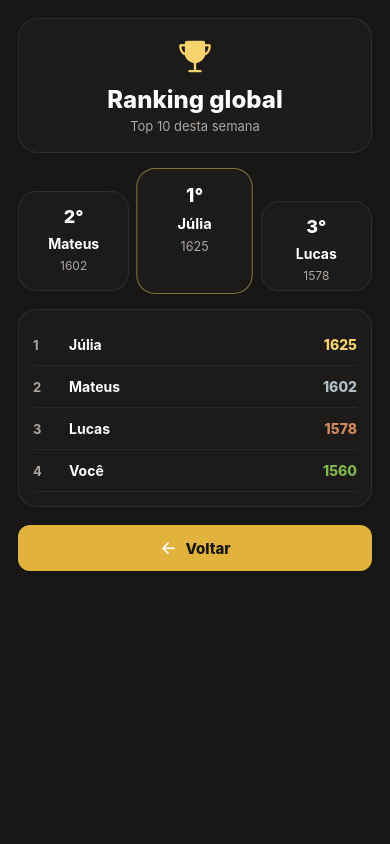
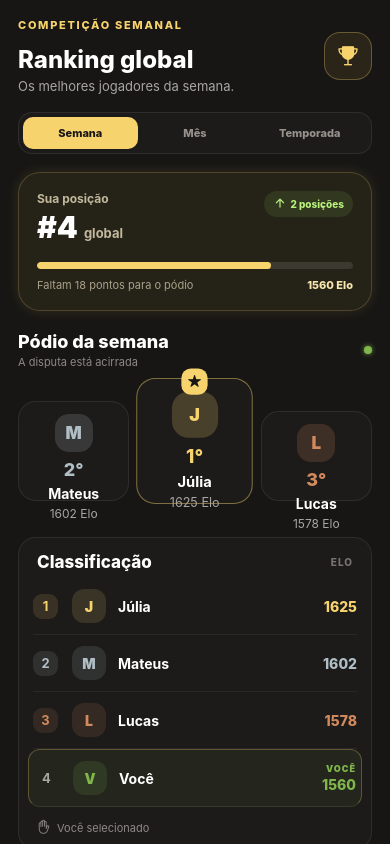
Before and after one commit to Renessey/WinXadrez, a React Native app: screen /Leaderboard in a window 390 px wide. Built offline with nearby package versions, Linux system fonts and the light colour scheme.

Commit message:
Melhoria da Tela de Ranking

```diff
--- a/src/screens/LeaderboardScreen.tsx
+++ b/src/screens/LeaderboardScreen.tsx
@@ -1,4 +1,4 @@
-import React from 'react';
+import React, { useState } from 'react';
 import { View, Text, StyleSheet, TouchableOpacity, ScrollView } from 'react-native';
 import { NativeStackScreenProps } from '@react-navigation/native-stack';
 import { Ionicons } from '@expo/vector-icons';
@@ -14,42 +14,132 @@ const rankings = [
 ];
 
 export default function LeaderboardScreen({ navigation }: Props) {
+  const [selectedPeriod, setSelectedPeriod] = useState('Semana');
+  const [selectedPlayer, setSelectedPlayer] = useState('Você');
+  const periodOptions = ['Semana', 'Mês', 'Temporada'];
+  const periodDescription = selectedPeriod === 'Semana'
+    ? 'Os melhores jogadores da semana.'
+    : selectedPeriod === 'Mês'
+      ? 'Os melhores jogadores do mês.'
+      : 'O ranking geral da temporada.';
+
   return (
     <ScrollView style={styles.container} contentContainerStyle={styles.content}>
-      <View style={styles.heroCard}>
-        <Ionicons name="trophy" size={36} color="#f7d36d" />
+      <View style={styles.header}>
+        <View>
+          <Text style={styles.eyebrow}>Competição semanal</Text>
           <Text style={styles.title}>Ranking global</Text>
-        <Text style={styles.subtitle}>Top 10 desta semana</Text>
+          <Text style={styles.subtitle}>{periodDescription}</Text>
+        </View>
+        <View style={styles.trophyBadge}>
+          <Ionicons name="trophy" size={22} color="#f7d36d" />
+        </View>
       </View>
 
+      <View style={styles.periodSwitcher}>
+        {periodOptions.map((period) => (
+          <TouchableOpacity
+            key={period}
+            style={[styles.periodOption, selectedPeriod === period && styles.periodOptionActive]}
+            activeOpacity={0.8}
+            onPress={() => setSelectedPeriod(period)}
+          >
+            <Text style={[styles.periodText, selectedPeriod === period && styles.periodTextActive]}>
+              {period}
+            </Text>
+          </TouchableOpacity>
+        ))}
+      </View>
+
+      <View style={styles.heroCard}>
+        <View style={styles.heroTopLine}>
+          <View>
+            <Text style={styles.heroLabel}>Sua posição</Text>
+            <Text style={styles.heroPosition}>#4 <Text style={styles.heroPositionUnit}>global</Text></Text>
+          </View>
+          <View style={styles.upBadge}>
+            <Ionicons name="arrow-up" size={13} color="#b9f27c" />
+            <Text style={styles.upText}>2 posições</Text>
+          </View>
+        </View>
+        <View style={styles.heroProgressTrack}>
+          <View style={styles.heroProgressFill} />
+        </View>
+        <View style={styles.heroFooter}>
+          <Text style={styles.heroHint}>Faltam 18 pontos para o pódio</Text>
+          <Text style={styles.heroScore}>1560 Elo</Text>
+        </View>
+      </View>
+
+      <View style={styles.podiumSection}>
+        <View style={styles.sectionHeader}>
+          <View>
+            <Text style={styles.sectionTitle}>Pódio da semana</Text>
+            <Text style={styles.sectionSubtitle}>A disputa está acirrada</Text>
+          </View>
+          <View style={styles.liveDot} />
+        </View>
         <View style={styles.podium}>
           <View style={[styles.podiumCard, styles.second]}>
-          <Text style={styles.position}>2°</Text>
+            <View style={[styles.podiumAvatar, { backgroundColor: 'rgba(176,190,197,0.18)' }]}>
+              <Text style={[styles.podiumAvatarText, { color: '#b0bec5' }]}>M</Text>
+            </View>
+            <Text style={[styles.position, { color: '#b0bec5' }]}>2°</Text>
             <Text style={styles.playerName}>Mateus</Text>
-          <Text style={styles.playerScore}>1602</Text>
+            <Text style={styles.playerScore}>1602 Elo</Text>
           </View>
           <View style={[styles.podiumCard, styles.first]}>
-          <Text style={styles.position}>1°</Text>
+            <View style={styles.crown}><Ionicons name="star" size={13} color="#171614" /></View>
+            <View style={[styles.podiumAvatar, styles.firstAvatar]}>
+              <Text style={[styles.podiumAvatarText, { color: '#f7d36d' }]}>J</Text>
+            </View>
+            <Text style={[styles.position, { color: '#f7d36d' }]}>1°</Text>
             <Text style={styles.playerName}>Júlia</Text>
-          <Text style={styles.playerScore}>1625</Text>
+            <Text style={styles.playerScore}>1625 Elo</Text>
           </View>
           <View style={[styles.podiumCard, styles.third]}>
-          <Text style={styles.position}>3°</Text>
+            <View style={[styles.podiumAvatar, { backgroundColor: 'rgba(209,138,93,0.18)' }]}>
+              <Text style={[styles.podiumAvatarText, { color: '#d18a5d' }]}>L</Text>
+            </View>
+            <Text style={[styles.position, { color: '#d18a5d' }]}>3°</Text>
             <Text style={styles.playerName}>Lucas</Text>
-          <Text style={styles.playerScore}>1578</Text>
+            <Text style={styles.playerScore}>1578 Elo</Text>
+          </View>
         </View>
       </View>
 
       <View style={styles.panel}>
+        <View style={styles.listHeader}>
+          <Text style={styles.listTitle}>Classificação</Text>
+          <Text style={styles.listMeta}>ELO</Text>
+        </View>
         {rankings.map((player, index) => (
-          <View key={player.name} style={styles.rankRow}>
+          <TouchableOpacity
+            key={player.name}
+            style={[styles.rankRow, player.name === 'Você' && styles.currentUserRow, selectedPlayer === player.name && styles.selectedPlayerRow]}
+            activeOpacity={0.75}
+            onPress={() => setSelectedPlayer(player.name)}
+          >
             <View style={styles.rankLeft}>
-              <Text style={styles.rankIndex}>{index + 1}</Text>
+              <View style={[styles.rankIndexBadge, index < 3 && { backgroundColor: player.accent + '22' }]}>
+                <Text style={[styles.rankIndex, index < 3 && { color: player.accent }]}>{index + 1}</Text>
+              </View>
+              <View style={[styles.listAvatar, { backgroundColor: player.accent + '22' }]}>
+                <Text style={[styles.listAvatarText, { color: player.accent }]}>{player.name.charAt(0)}</Text>
+              </View>
               <Text style={styles.rankName}>{player.name}</Text>
             </View>
+            <View style={styles.scoreGroup}>
+              {player.name === 'Você' && <Text style={styles.youLabel}>VOCÊ</Text>}
               <Text style={[styles.rankScore, { color: player.accent }]}>{player.score}</Text>
             </View>
+          </TouchableOpacity>
         ))}
+
+        <View style={styles.selectionHint}>
+          <Ionicons name="hand-left-outline" size={14} color="#8d8985" />
+          <Text style={styles.selectionText}>{selectedPlayer} selecionado</Text>
+        </View>
       </View>
 
       <TouchableOpacity
@@ -73,14 +163,42 @@ const styles = StyleSheet.create({
     padding: 18,
     paddingBottom: 30,
   },
+  header: {
+    flexDirection: 'row',
+    alignItems: 'center',
+    justifyContent: 'space-between',
+    marginBottom: 18,
+  },
+  eyebrow: {
+    color: '#f7d36d',
+    fontSize: 11,
+    fontWeight: '800',
+    letterSpacing: 1.7,
+    textTransform: 'uppercase',
+    marginBottom: 5,
+  },
+  trophyBadge: {
+    width: 48,
+    height: 48,
+    borderRadius: 16,
+    alignItems: 'center',
+    justifyContent: 'center',
+    backgroundColor: '#2a2518',
+    borderWidth: 1,
+    borderColor: 'rgba(247,211,109,0.3)',
+  },
   heroCard: {
-    backgroundColor: '#1d1b1a',
-    borderRadius: 20,
+    backgroundColor: '#252218',
+    borderRadius: 22,
     borderWidth: 1,
-    borderColor: 'rgba(255,255,255,0.08)',
+    borderColor: 'rgba(247,211,109,0.2)',
     padding: 18,
-    alignItems: 'center',
-    marginBottom: 18,
+    marginBottom: 20,
+    shadowColor: '#f7d36d',
+    shadowOffset: { width: 0, height: 0 },
+    shadowOpacity: 0.12,
+    shadowRadius: 14,
+    elevation: 4,
   },
   title: {
     color: '#ffffff',
@@ -92,6 +210,123 @@ const styles = StyleSheet.create({
     color: '#a8a5a2',
     fontSize: 13,
     marginTop: 4,
+  },
+  periodSwitcher: {
+    flexDirection: 'row',
+    backgroundColor: '#1d1b1a',
+    borderRadius: 14,
+    padding: 4,
+    marginBottom: 18,
+    borderWidth: 1,
+    borderColor: 'rgba(255,255,255,0.08)',
+  },
+  periodOption: {
+    flex: 1,
+    alignItems: 'center',
+    paddingVertical: 9,
+    borderRadius: 10,
+  },
+  periodOptionActive: {
+    backgroundColor: '#f7d36d',
+  },
+  periodText: {
+    color: '#96918c',
+    fontSize: 11,
+    fontWeight: '800',
+  },
+  periodTextActive: {
+    color: '#171614',
+  },
+  heroTopLine: {
+    flexDirection: 'row',
+    alignItems: 'flex-start',
+    justifyContent: 'space-between',
+  },
+  heroLabel: {
+    color: '#c2b99d',
+    fontSize: 12,
+    fontWeight: '700',
+  },
+  heroPosition: {
+    color: '#ffffff',
+    fontSize: 30,
+    fontWeight: '900',
+    marginTop: 3,
+  },
+  heroPositionUnit: {
+    color: '#c2b99d',
+    fontSize: 13,
+    fontWeight: '700',
+  },
+  upBadge: {
+    flexDirection: 'row',
+    alignItems: 'center',
+    gap: 4,
+    backgroundColor: 'rgba(129,182,76,0.14)',
+    borderRadius: 999,
+    paddingHorizontal: 9,
+    paddingVertical: 6,
+  },
+  upText: {
+    color: '#b9f27c',
+    fontSize: 10,
+    fontWeight: '800',
+  },
+  heroProgressTrack: {
+    height: 7,
+    borderRadius: 99,
+    backgroundColor: 'rgba(255,255,255,0.1)',
+    overflow: 'hidden',
+    marginTop: 17,
+  },
+  heroProgressFill: {
+    width: '74%',
+    height: '100%',
+    borderRadius: 99,
+    backgroundColor: '#f7d36d',
+  },
+  heroFooter: {
+    flexDirection: 'row',
+    justifyContent: 'space-between',
+    marginTop: 9,
+  },
+  heroHint: {
+    color: '#aaa189',
+    fontSize: 11,
+  },
+  heroScore: {
+    color: '#f8e7ad',
+    fontSize: 11,
+    fontWeight: '800',
+  },
+  podiumSection: {
+    marginBottom: 18,
+  },
+  sectionHeader: {
+    flexDirection: 'row',
+    alignItems: 'center',
+    justifyContent: 'space-between',
+    marginBottom: 12,
+  },
+  sectionTitle: {
+    color: '#ffffff',
+    fontSize: 18,
+    fontWeight: '800',
+  },
+  sectionSubtitle: {
+    color: '#8d8985',
+    fontSize: 11,
+    marginTop: 3,
+  },
+  liveDot: {
+    width: 8,
+    height: 8,
+    borderRadius: 4,
+    backgroundColor: '#81b64c',
+    shadowColor: '#81b64c',
+    shadowOpacity: 0.8,
+    shadowRadius: 5,
+    elevation: 3,
   },
   podium: {
     flexDirection: 'row',
@@ -107,7 +342,7 @@ const styles = StyleSheet.create({
     borderWidth: 1,
     borderColor: 'rgba(255,255,255,0.08)',
     alignItems: 'center',
-    paddingVertical: 14,
+    paddingVertical: 12,
   },
   first: {
     height: 120,
@@ -124,7 +359,8 @@ const styles = StyleSheet.create({
     color: '#ffffff',
     fontSize: 18,
     fontWeight: '800',
-    marginBottom: 8,
+    marginTop: 7,
+    marginBottom: 5,
   },
   playerName: {
     color: '#ffffff',
@@ -134,7 +370,36 @@ const styles = StyleSheet.create({
   playerScore: {
     color: '#a8a5a2',
     fontSize: 12,
-    marginTop: 6,
+    marginTop: 4,
+  },
+  podiumAvatar: {
+    width: 38,
+    height: 38,
+    borderRadius: 14,
+    alignItems: 'center',
+    justifyContent: 'center',
+    backgroundColor: 'rgba(247,211,109,0.16)',
+  },
+  firstAvatar: {
+    width: 44,
+    height: 44,
+    borderRadius: 16,
+    backgroundColor: 'rgba(247,211,109,0.2)',
+  },
+  podiumAvatarText: {
+    fontSize: 17,
+    fontWeight: '900',
+  },
+  crown: {
+    position: 'absolute',
+    top: -10,
+    width: 25,
+    height: 25,
+    borderRadius: 9,
+    alignItems: 'center',
+    justifyContent: 'center',
+    backgroundColor: '#f7d36d',
+    zIndex: 2,
   },
   panel: {
     backgroundColor: '#1d1b1a',
@@ -143,13 +408,42 @@ const styles = StyleSheet.create({
     borderColor: 'rgba(255,255,255,0.08)',
     padding: 14,
   },
+  listHeader: {
+    flexDirection: 'row',
+    justifyContent: 'space-between',
+    alignItems: 'center',
+    paddingHorizontal: 4,
+    paddingBottom: 6,
+  },
+  listTitle: {
+    color: '#ffffff',
+    fontSize: 17,
+    fontWeight: '800',
+  },
+  listMeta: {
+    color: '#77736f',
+    fontSize: 10,
+    fontWeight: '800',
+    letterSpacing: 1,
+  },
   rankRow: {
     flexDirection: 'row',
     justifyContent: 'space-between',
     alignItems: 'center',
-    paddingVertical: 12,
+    paddingVertical: 11,
     borderBottomWidth: 1,
     borderBottomColor: 'rgba(255,255,255,0.06)',
+  },
+  currentUserRow: {
+    marginHorizontal: -5,
+    paddingHorizontal: 5,
+    borderRadius: 12,
+    backgroundColor: 'rgba(129,182,76,0.08)',
+    borderBottomColor: 'rgba(129,182,76,0.16)',
+  },
+  selectedPlayerRow: {
+    borderColor: 'rgba(247,211,109,0.28)',
+    borderWidth: 1,
   },
   rankLeft: {
     flexDirection: 'row',
@@ -157,10 +451,28 @@ const styles = StyleSheet.create({
     gap: 12,
   },
   rankIndex: {
-    width: 24,
     color: '#a8a5a2',
     fontWeight: '700',
     fontSize: 13,
+  },
+  rankIndexBadge: {
+    width: 25,
+    height: 25,
+    borderRadius: 9,
+    alignItems: 'center',
+    justifyContent: 'center',
+  },
+  listAvatar: {
+    width: 34,
+    height: 34,
+    borderRadius: 12,
+    alignItems: 'center',
+    justifyContent: 'center',
+    marginLeft: 2,
+  },
+  listAvatarText: {
+    fontSize: 14,
+    fontWeight: '900',
   },
   rankName: {
     color: '#ffffff',
@@ -170,6 +482,27 @@ const styles = StyleSheet.create({
   rankScore: {
     fontSize: 14,
     fontWeight: '800',
+  },
+  scoreGroup: {
+    alignItems: 'flex-end',
+  },
+  youLabel: {
+    color: '#81b64c',
+    fontSize: 9,
+    fontWeight: '900',
+    letterSpacing: 1,
+    marginBottom: 2,
+  },
+  selectionHint: {
+    flexDirection: 'row',
+    alignItems: 'center',
+    gap: 6,
+    paddingTop: 13,
+    paddingHorizontal: 4,
+  },
+  selectionText: {
+    color: '#8d8985',
+    fontSize: 11,
   },
   backButton: {
     flexDirection: 'row',
```
Lines whose indentation alone changed are shown as unchanged.
